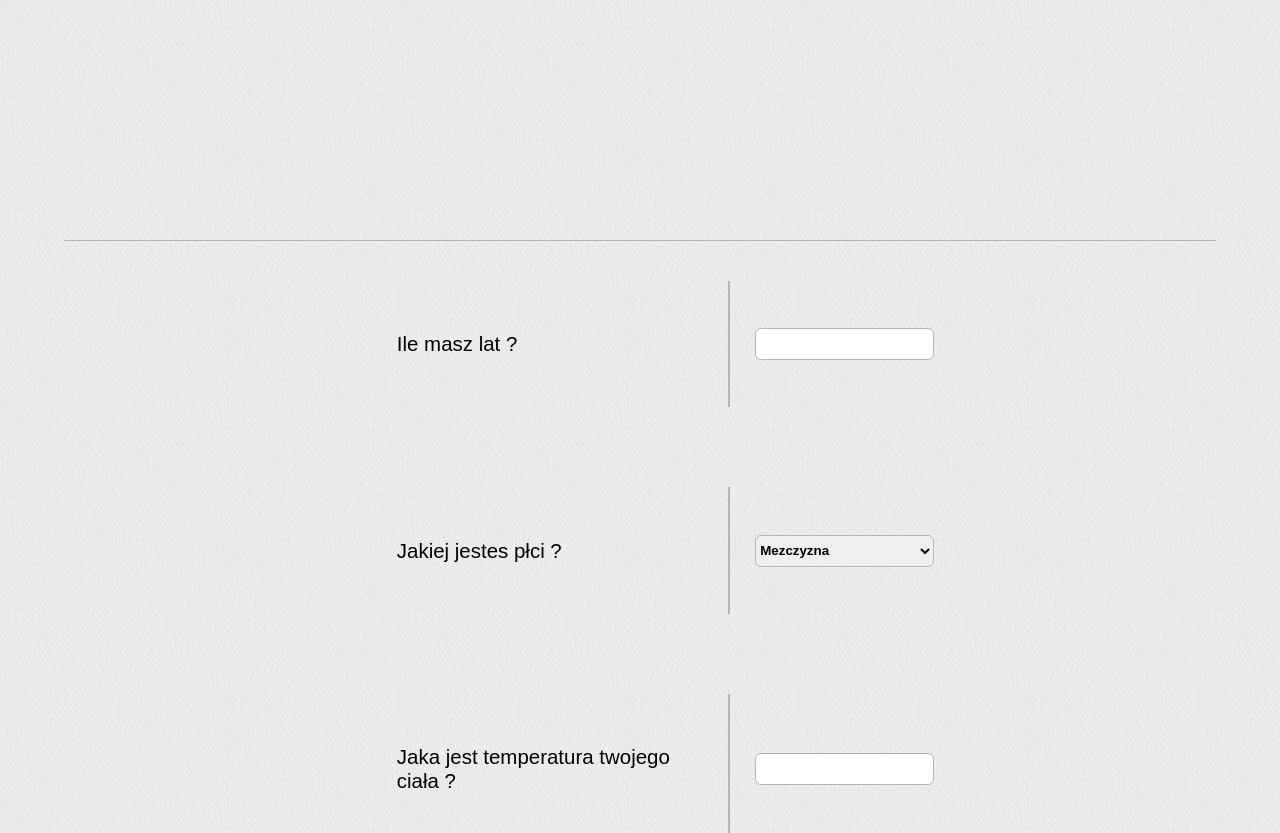
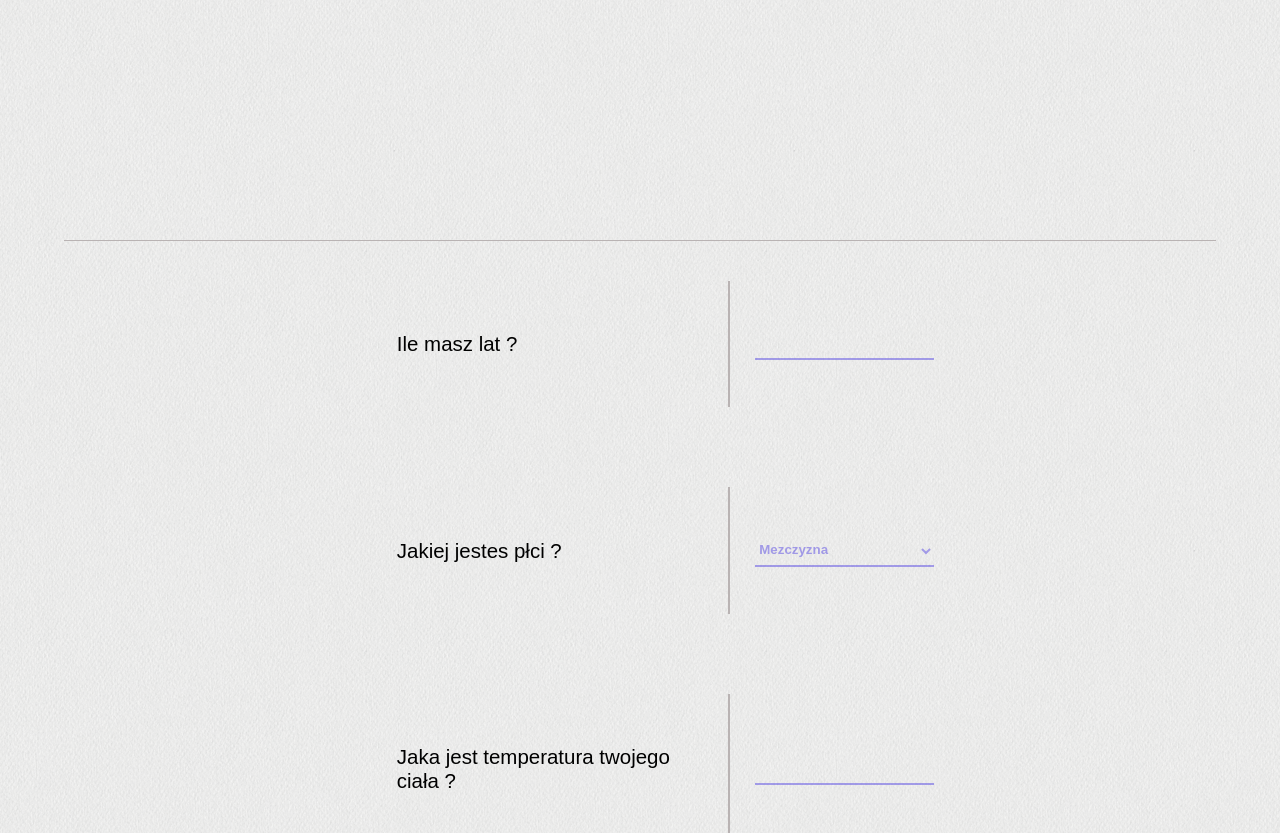
Before and after one commit to adi140000/Healthy-Experts-System, a React (Create React App) app: page / in a window 1280 px wide. Shown: the top 833 px of the page. Built offline with nearby package versions, Linux system fonts and the light colour scheme; a web font is replaced by a local one.

Commit message:
Improve apperance form-main

```diff
--- a/src/index.scss
+++ b/src/index.scss
@@ -6,8 +6,9 @@
     margin: 0;
     box-sizing: border-box;
 }
-input[type=checkbox]{
+input{
     position: relative;
+    &[type=checkbox]{
         margin-right: 1vw;
         &::after{
             content: '';
@@ -21,23 +22,24 @@ input[type=checkbox]{
 
         }
         &::before{
-        content: '';
+            content: '\2714';
             position: absolute;
-        top:0;
-        left:0;
-        width: 50%;
-        height: 50%;
-        background-color: #f5f4f4;
-        z-index: 9999;
-        transform:translate(50%,50%) scale(0);
-        transition: transform .5s linear;
-        border-radius: 8px;
+            font-size: 80%;
+            color: #ffffff;
+            z-index:99999;
+            top:50%;
+            left: 50%;
+            transform: translate(0,0) scale(0)  rotate(180deg);
+            transition: .2s transform linear;
         }
         &:checked::before{
-        transform: translate(50%,50%)  scale(1)
+            transform: translate(-50%,-50%) scale(1) rotate(0);
         }
 
     }
+
+}
+
 
 body{
     background-image: url('./img/fabric_1.png');
@@ -76,10 +78,21 @@ main{
            min-height: 10vh;
            margin: 5vh 0;
             .inputData{
-                border-radius: 6px;
-                border: .15vw solid $color-border;
+               background-color: inherit;
+               border:none;
+               border-bottom: #594ae4 solid 2px;
+               color: $color-border;
                font-weight: bold;
-                align-self: center;
+               color: #594ae4;
+               transform: translateX(0) scale(1);
+               opacity: .5;
+               transition: opacity .5s ease , transform .5s ease;
+               outline: none;
+               &:focus{
+                   transform: translateX(2vw) scale(1.2);
+                   opacity: 1;
+               }
+
 
             }
             .part{
@@ -87,12 +100,15 @@ main{
                 width: 14vw;
                 height: 2.5vw;
                 display: flex;
+
                 &[type=checkbox] {
                     width: 2.5vw;
                     height: 2.5vw;
                     margin-right: 10vw;
                     margin-left: 3.5vw;
+                    font-size: 1.5em
                 }
+
 
                 &.clearfix{
                     flex-direction: column;
--- a/src/part/Main.js
+++ b/src/part/Main.js
@@ -74,11 +74,11 @@ class Main extends Component {
                 <form className='form-main' onSubmit={this.submitData}>
                     <div className='form-part'>
                         <label htmlFor='age' className='label'>Ile masz lat ?</label>
-                        <input id='age' className='inputData part' type='number' value={age} onChange={this.handle} />
+                        <input id='age'  className='inputData part' type='number' value={age}  onChange={this.handle} />
                     </div>
                     <div className='form-part'>
                         <label className='label'>Jakiej jestes płci ?</label>
-                        <select id='sex' className='inputData part' value={sex} onChange={this.handle}>
+                        <select id='sex' className='inputData part select' value={sex} onChange={this.handle}>
                             <option value='male'>Mezczyzna</option>
                             <option value='female'>Kobieta</option>
                         </select>
@@ -104,23 +104,23 @@ class Main extends Component {
 
                     <div className='form-part'>
                         <label className='label' htmlFor='nodes'>Czy masz powiekszone węzły chłonne ?</label>
-                        <input onChange={this.handle} checked={nodes} type='checkbox' id='nodes' className='inputData part' />
+                        <input onChange={this.handle} checked={nodes} type='checkbox' id='nodes' className='part' />
                     </div>
                     <div className='form-part'>
                         <label className='label' htmlFor='tired'>Czy szybko się męczysz ?</label>
-                        <input onChange={this.handle} checked={tired} type='checkbox' className='inputData part' id='tired' />
+                        <input onChange={this.handle} checked={tired} type='checkbox' className='part' id='tired' />
                     </div>
                     <div className='form-part'>
                         <label className='label' htmlFor='overweight'>Czy masz nadwage ?</label>
-                        <input onChange={this.handle} checked={overweight} type='checkbox' className='inputData part' id='overweight' />
+                        <input onChange={this.handle} checked={overweight} type='checkbox' className='part' id='overweight' />
                     </div>
                     <div className='form-part'>
                         <label className='label' htmlFor='breath'>Czy masz problemy z drogami oddechowym ?</label>
-                        <input onChange={this.handle} checked={breath} type='checkbox' className='inputData part' id='breath' />
+                        <input onChange={this.handle} checked={breath} type='checkbox' className='part' id='breath' />
                     </div>
                     <div className='form-part'>
                         <label className='label' htmlFor='vomiting'>Czy miałeś w ostatnim czasie wymioty / nudnosci / biegunke ?</label>
-                        <input onChange={this.handle} checked={vomiting} type='checkbox' className='inputData part' id='vomiting' />
+                        <input onChange={this.handle} checked={vomiting} type='checkbox' className='part' id='vomiting' />
                     </div>
 
                     <input type='submit' className='btnSend' value='Sprawdz' />
```
Lines whose indentation alone changed are shown as unchanged.
